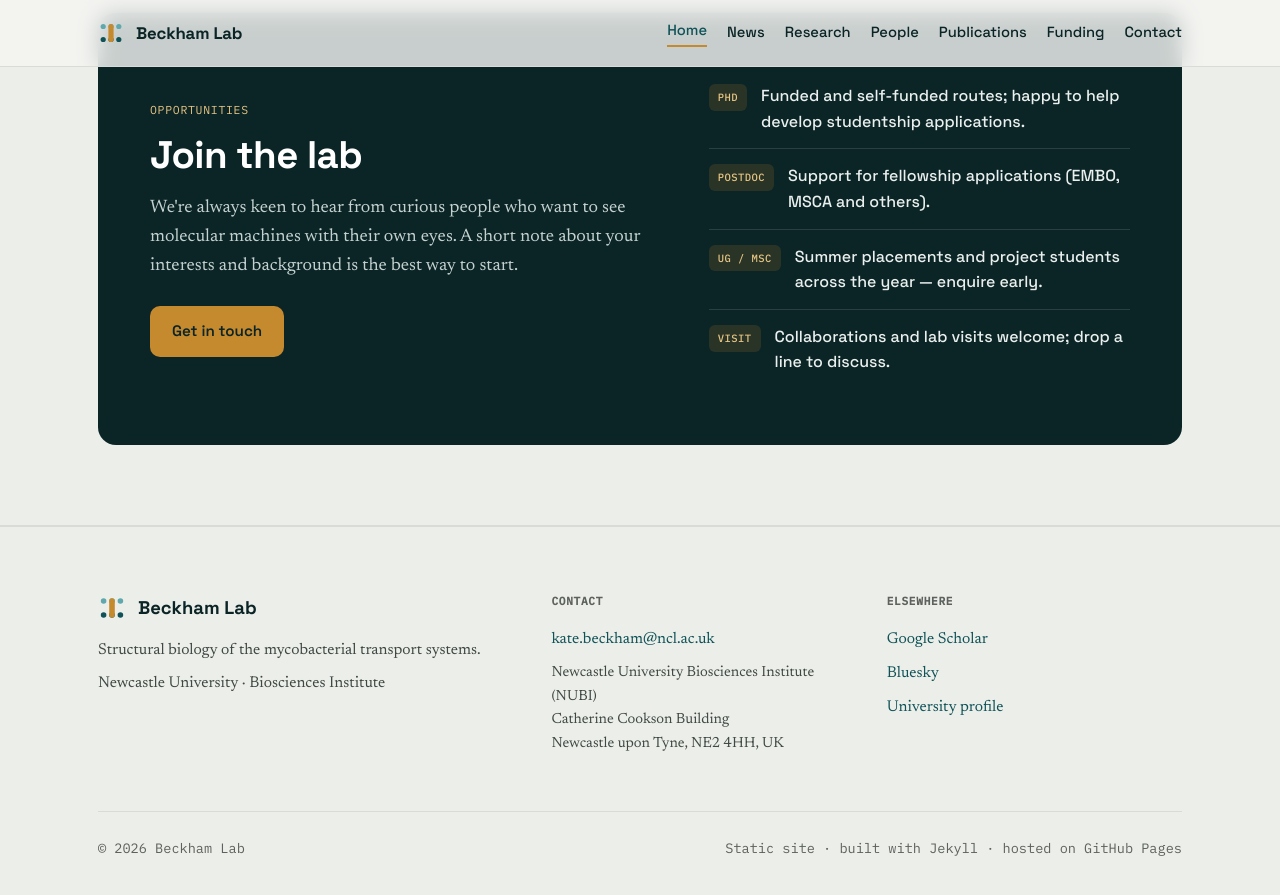
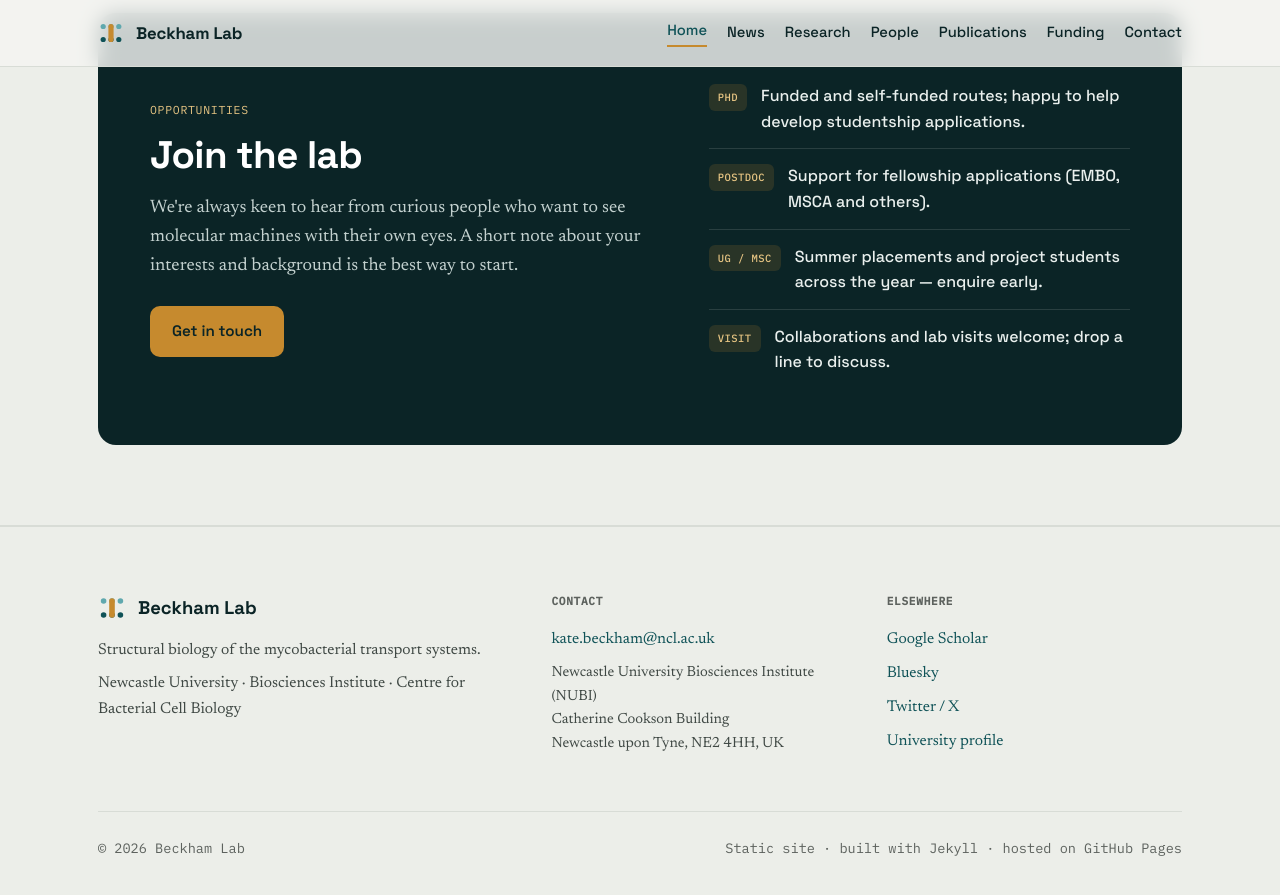
Before and after one commit to beckham-lab-newcastle/beckham-lab-newcastle.github.io, a Jekyll site: the page built from index.html, in a window 1280 px wide and 900 px high, scrolled down 1864 px. Shown: the top 895 px of the window. Built offline with Jekyll 4.4.1, drawn with Linux system fonts in a browser that asks for light colours; some of the changed lines change nothing that is shown.

Commit message:
Add files via upload

```diff
--- a/_config.yml
+++ b/_config.yml
@@ -4,14 +4,15 @@
 # ============================================================
 
 title: Beckham Lab
-tagline: "Transport accross the mycobacterial membrane"
+tagline: "How bacteria build and cross the membranes that keep them alive"
 description: >-
-  The Beckham Lab at Newcastle University uses strucutral biology to elucidate the molecular mechanisms involved in trasport across the mycomembrane.
+  The Beckham Lab at Newcastle University uses cryo-EM to reveal the transport
+  machinery of the bacterial cell envelope — and how pathogens exploit it.
 
 # --- Owner / contact (used in the footer and contact section) ---
 pi_name: Dr Kate Beckham
 institution: Newcastle University
-department: Biosciences Institute
+department: Biosciences Institute · Centre for Bacterial Cell Biology
 email: kate.beckham@ncl.ac.uk
 address_line_1: Newcastle University Biosciences Institute (NUBI)
 address_line_2: Catherine Cookson Building
@@ -20,10 +21,11 @@
 # --- Social links (leave blank to hide) ---
 social:
   bluesky: https://bsky.app/profile/kshbeckham.bsky.social
-  instagram: https://www.instagram.com/kshbeckham?utm_source=qr
-  linkedin: https://www.linkedin.com/in/kate-beckham-13248777/
+  twitter: https://twitter.com/kshbeckham
   scholar: https://scholar.google.com/citations?user=end6XcEAAAAJ&hl=en
   university: https://www.ncl.ac.uk/cbcb/staff/profile/katebeckham.html
+  linkedin: https://www.linkedin.com/in/kate-beckham-13248777/
+  instagram: https://www.instagram.com/kshbeckham
 
 # ------------------------------------------------------------
 #  URLs
```
